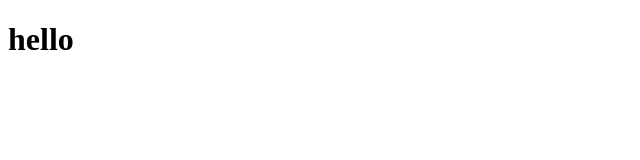
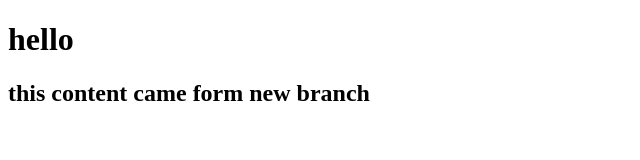
Before and after one commit to Mahidy22/jn, a plain HTML site: page index.html in a window 1280 px wide. Shown: the whole page, without its empty margins (0-640 px from the left). Drawn offline with Linux system fonts and the light colour scheme.

Commit message:
new info

```diff
--- a/index.html
+++ b/index.html
@@ -8,5 +8,6 @@
 </head>
 <body>
     <h1>hello</h1>
+    <h2>this content came form new branch</h2>
 </body>
 </html>
```
